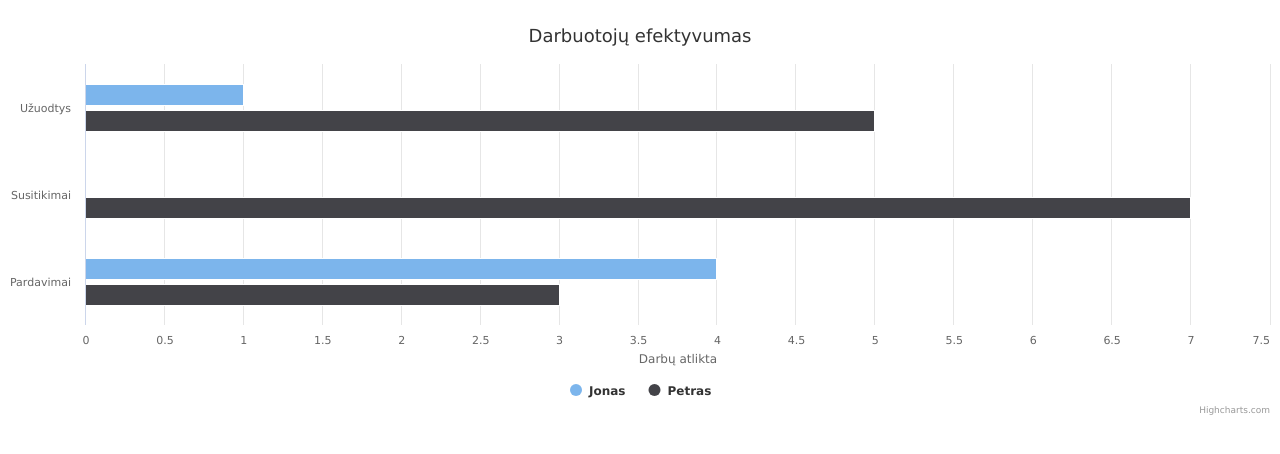
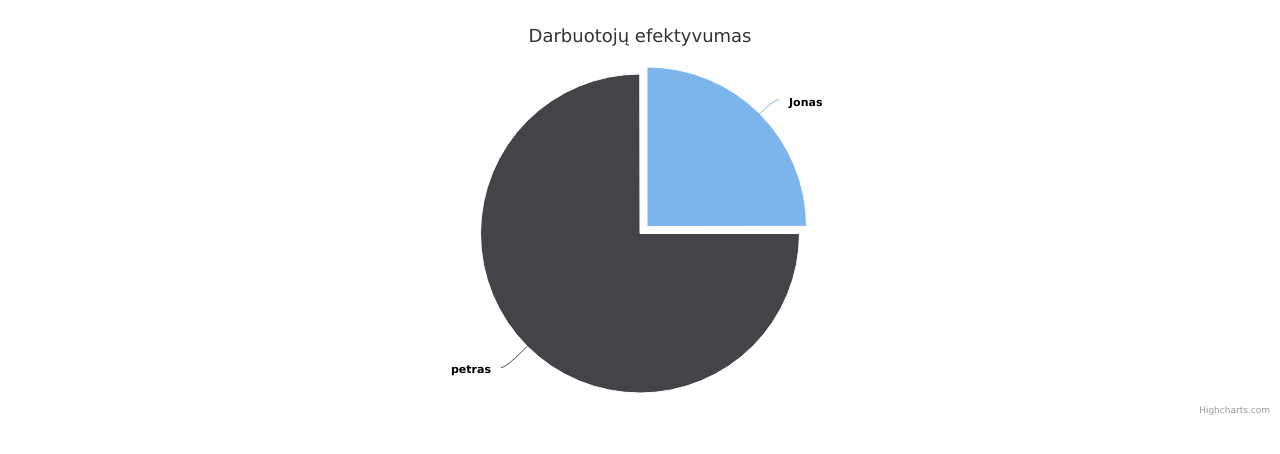
Before and after one commit to BenasKc/DuomenuSvieslente, a website: page index.html in a window 1280 px wide. Shown: the part 54-508 px from the top of the page. Drawn offline with nearby package versions, Linux system fonts and the light colour scheme.

Commit message:
pie chart pradzia

```diff
--- /dev/null
+++ b/draw2.js
@@ -0,0 +1,35 @@
+document.addEventListener('DOMContentLoaded', function(){
+    const chart = Highcharts.chart('container2', {
+        chart: {
+            plotBackgroundColor: null,
+            plotBorderWidth: null,
+            plotShadow: false,
+            type:'pie'
+        },
+        title:{
+            text:'Darbuotojų efektyvumas'
+        },
+        plotoptions:{
+            pie:{
+                allowPointSelect: true,
+                cursor: 'pointer',
+                dataLabels:{
+                    enabled: true,
+                    format: '<b>{point.name}</b>'
+                }
+            }
+        },
+        series: [{
+            name: 'Darbingumas',
+            colorByPoint: true,
+            data: [{
+                name: 'Jonas',
+                y: 1,
+                sliced: true,
+            }, {
+                name: 'petras',
+                y: 3,
+            }]
+        }]
+    });
+});
--- a/index.html
+++ b/index.html
@@ -17,13 +17,13 @@
             <li ><a href='/profile'>Profile</a></li>
         </ul>
     </nav>
-    <div id="container" >
+    <div id="container2" >
         <div style='text-align:center'>Charts</div>
         <div id="chart" style="width:100%; height:400px;"></div>
     </div>
 
     <script src="https://code.highcharts.com/highcharts.js"></script>
-    <script src="draw.js"></script>
+    <script src="draw2.js"></script>
     <script src="https://unpkg.com/vue@3"></script>
     <script src="app.js"></script>
 </html>
```
